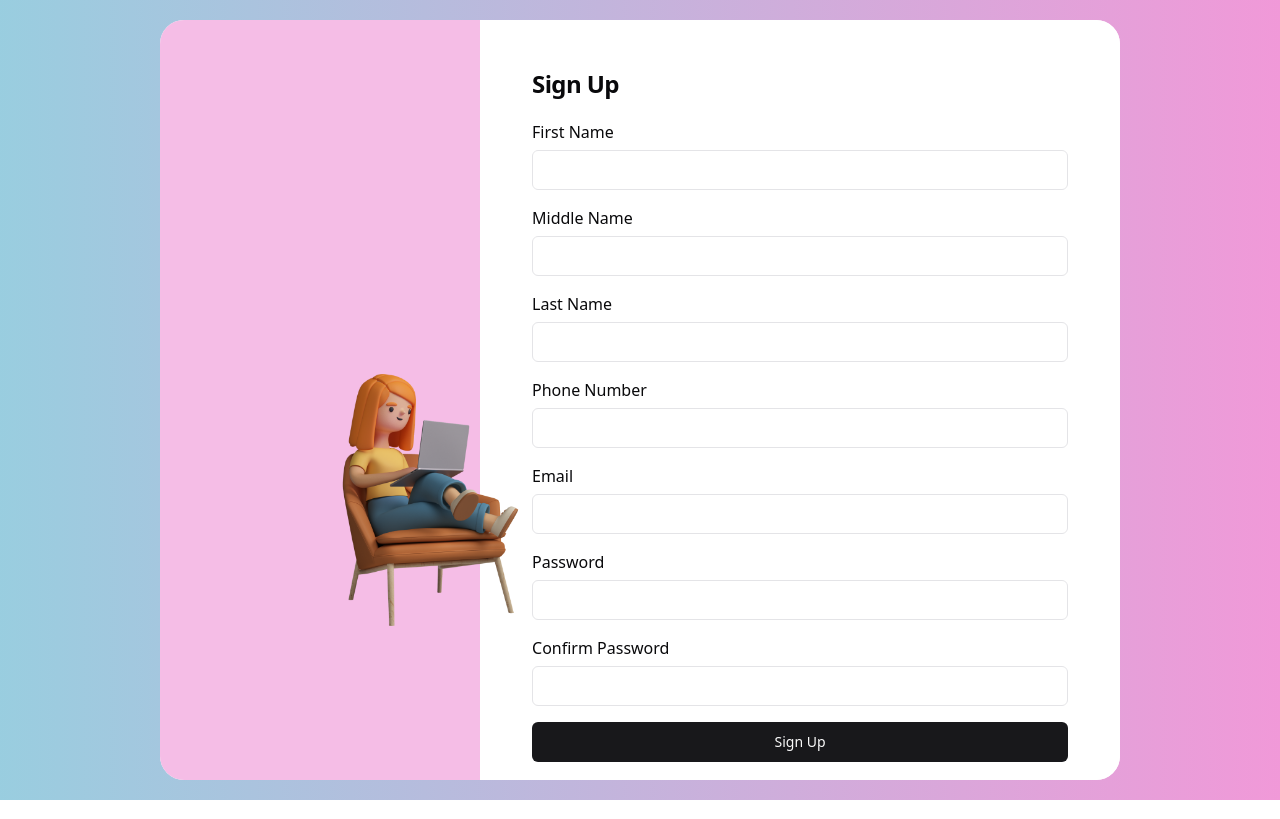
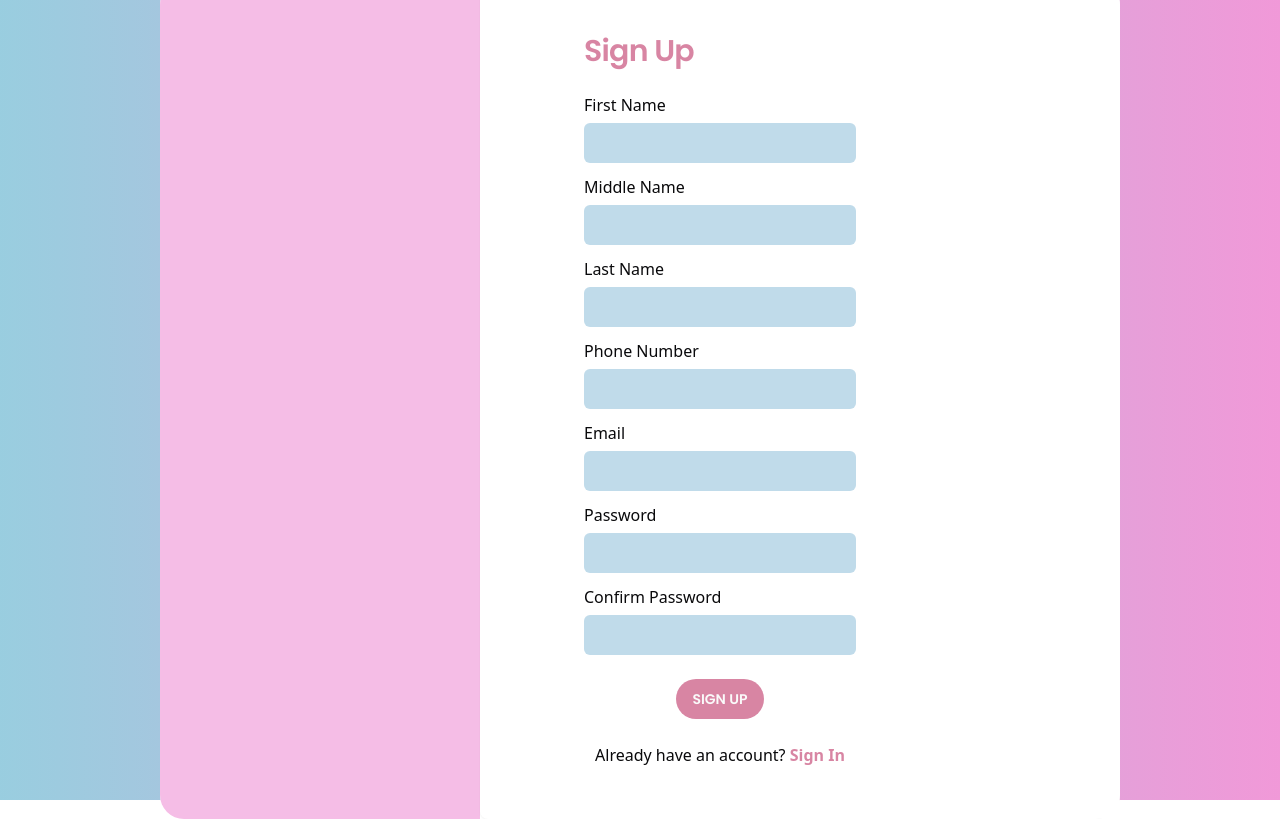
Before and after one commit to Subodh-Hub/Blog-Application-Intern-Digihub-, a React (Vite) app: page /signup in a window 1280 px wide. Built offline with nearby package versions, Linux system fonts and the light colour scheme; a web font is replaced by a local one.

Commit message:
same as yesterday

```diff
--- a/src/components/Navbar.jsx
+++ b/src/components/Navbar.jsx
@@ -1,11 +1,25 @@
-import React, { useState } from "react";
-import profile from "@/assets/images/profile2.png";
+import React, { useState, useEffect } from "react";
 import { IoMenu, IoClose } from "react-icons/io5";
 import { Avatar, AvatarFallback, AvatarImage } from "@/components/ui/avatar";
 import { ModeToggle } from "./ModeToggle";
-
+import { Link } from "react-router-dom";
+import axios from "@/api/axios";
 const Navbar = () => {
   const [isMenuOpen, setIsMenuOpen] = useState(false);
+  const URL = "/category";
+  const [category, setCategory] = useState([]);
+  useEffect(() => {
+    async function fetchData() {
+      try {
+        const response = await axios.get(URL);
+        setCategory(response.data);
+      } catch (error) {
+        console.log("Error", error);
+      }
+    }
+    fetchData();
+  }, []);
+
   return (
     <>
       <header className="relative flex items-center justify-between w-screen px-8 py-6 text-black bg-white md:px-32 xl:px-80 dark:bg-customDarkTheme ">
@@ -21,8 +35,12 @@ const Navbar = () => {
         <ul className="hidden gap-10 font-sans text-base text-[#3B3C4A] dark:text-white xl:flex">
           <li className="cursor-pointer hover:text-blue-500">Home</li>
           <li className="cursor-pointer hover:text-blue-500">Blog</li>
-          <li className="cursor-pointer hover:text-blue-500">Single Post</li>
-          <li className="cursor-pointer hover:text-blue-500">Pages</li>
+          {category.map((el) => (
+            <li className="cursor-pointer hover:text-blue-500" key={el.id}>
+              {el.categoryTitle}{" "}
+              {/* Assuming each category has 'id' and 'categoryTitle' */}
+            </li>
+          ))}
           <li className="cursor-pointer hover:text-blue-500">Contact</li>
         </ul>
         <div className="flex gap-3 lg:gap-10 xl:gap-10">
@@ -32,25 +50,25 @@ const Navbar = () => {
           </Avatar>
           <ModeToggle className="cursor-pointer" />
           <button className="px-3 text-sm border-[1px] border-black border-solid rounded-lg hover:bg-black hover:text-white dark:bg-blue-600 dark:hover:bg-blue-500 dark:text-white">
-            Sign In
+            <Link to="/">Sign In</Link>
           </button>
         </div>
       </header>
       {isMenuOpen ? (
         <ul className="flex flex-col items-center w-screen gap-2 bg-zinc-100 drop-shadow-lg xl:hidden dark:text-white dark:bg-blue-950 rounded-xl">
-          <li className="w-full py-5 text-center cursor-pointer hover:text-blue-500 hover:bg-zinc-200 dark:hover:bg-blue-900 hover:rounded-b-3xl">
+          <li className="w-full py-5 text-center cursor-pointer hover:bg-zinc-200 dark:hover:bg-blue-900 hover:rounded-b-3xl">
             Home
           </li>
-          <li className="w-full py-5 text-center cursor-pointer hover:text-blue-500 hover:bg-zinc-200 dark:hover:bg-blue-900 hover:rounded-3xl">
+          <li className="w-full py-5 text-center cursor-pointer hover:bg-zinc-200 dark:hover:bg-blue-900 hover:rounded-3xl">
             Blog
           </li>
-          <li className="w-full py-5 text-center cursor-pointer hover:text-blue-500 hover:bg-zinc-200 dark:hover:bg-blue-900 hover:rounded-3xl">
-            Single Post
-          </li>
-          <li className="w-full py-5 text-center cursor-pointer hover:text-blue-500 hover:bg-zinc-200 dark:hover:bg-blue-900 hover:rounded-3xl">
-            Pages
-          </li>
-          <li className="w-full py-5 text-center cursor-pointer hover:text-blue-500 hover:bg-zinc-200 dark:hover:bg-blue-900 hover:rounded-t-3xl">
+          {category.map((el) => (
+            <li className="w-full py-5 text-center cursor-pointer hover:bg-zinc-200 dark:hover:bg-blue-900 hover:rounded-3xl">
+              {el.categoryTitle}{" "}
+              {/* Assuming each category has 'id' and 'categoryTitle' */}
+            </li>
+          ))}
+          <li className="w-full py-5 text-center cursor-pointer hover:bg-zinc-200 dark:hover:bg-blue-900 hover:rounded-t-3xl">
             Contact
           </li>
         </ul>
--- a/src/components/hooks/useLoginForm.jsx
+++ b/src/components/hooks/useLoginForm.jsx
@@ -23,11 +23,13 @@ const useLoginForm = () => {
       };
       try {
         const response = await axios.post(URL, payload);
-        navigate("/dashboard");
-
-      }
-      catch (error) {
-        toast.error("Wrong credential!!!");
+        if (response) {
+          toast.success("Login Successfull");
+          console.log(response.data);
+          navigate("/dashboard");
+        }
+      } catch (error) {
+        toast.warning("Error with fetching the api!!!");
         setLoading(false);
       }
     },
--- a/src/pages/Login.jsx
+++ b/src/pages/Login.jsx
@@ -11,20 +11,19 @@ import { ToastContainer } from "react-toastify";
 
 const Login = () => {
   const { formik, loading } = useLoginForm();
-  //   console.log(formik.values);
   return (
-    <div className="flex items-center justify-center w-screen h-screen bg-custom-gradient">
+    <div className="flex items-center justify-center w-screen h-screen bg-custom-gradient dark:bg-custom-gradient">
       <div className="form-container">
         <div className="form-details">
           <div className="form-header">
             <h1>Logo Here</h1>
-            <p>Blogging site developed during intern!!!!</p>
+            <p className="dark:text-black">Blogging site developed during intern!!!!</p>
             <h3>Log In</h3>
           </div>
           <div className="form-content">
             <form onSubmit={formik.handleSubmit}>
               <div className="form-component">
-                <label htmlFor="email">Email</label>
+                <label htmlFor="email" className="dark:text-black">Email</label>
                 <input
                   type="email"
                   id="email"
@@ -38,7 +37,7 @@ const Login = () => {
                 ) : null}
               </div>
               <div className="form-component">
-                <label htmlFor="password">Password</label>
+                <label htmlFor="password" className="dark:text-black">Password</label>
                 <input
                   type="password"
                   id="password"
@@ -65,7 +64,7 @@ const Login = () => {
             </form>
           </div>
           <div className="form-footer">
-            <p>
+            <p className="dark:text-black">
               Need an account? <Link to="/signup">Sign Up</Link>
             </p>
           </div>
--- a/src/pages/SignUp.jsx
+++ b/src/pages/SignUp.jsx
@@ -19,24 +19,26 @@ const SignUp = () => {
   const { formik, loading } = useSignUp();
   return (
     <div className="flex items-center justify-center w-screen h-screen bg-custom-gradient">
-      <div className="w-[75vw] relative bg-white h-[95vh] rounded-3xl overflow-hidden ">
-        <div className="absolute left-0 lg:w-1/3 sm:w-0 md:w-0 lg:h-full bg-customPink signup-side-container">
-          <img
+      <div className="overflow-hidden flex justify-center bg-white w-[75vw] h-fit rounded-3xl">
+        <div className="hidden lg:w-1/3 h-100 lg:block bg-customPink">
+          {/* <img
             src={character}
             alt=""
             className="absolute right-[-100px] z-10 top-80"
-          />
+          /> */}
         </div>
 
-        <Card className="absolute right-0 items-center border-none shadow-none p-7 lg:w-2/3 sm:w-full">
-          <CardHeader>
-            <CardTitle>Sign Up</CardTitle>
+        <Card className="items-center border-none md:w-2/3 p-7 lg:px-20 dark:bg-white">
+          <CardHeader className="xl:w-2/3">
+            <CardTitle className="text-[#d885a3] font-poppins text-3xl text-left dark:text-[#d885a3]">
+              Sign Up
+            </CardTitle>
           </CardHeader>
-          <CardContent>
+          <CardContent className="xl:w-2/3">
             <Form>
               <form
                 onSubmit={formik.handleSubmit}
-                className="grid items-center w-full gap-4"
+                className="flex flex-col justify-center gap-3 item-center dark:text-black"
               >
                 <div className="flex flex-col space-y-1.5">
                   <Label htmlFor="firstName">First Name</Label>
@@ -44,6 +46,7 @@ const SignUp = () => {
                     type="text"
                     id="firstName"
                     name="firstName"
+                    className="bg-[#c0dbea] border-none"
                     value={formik.values.firstName}
                     onChange={formik.handleChange}
                     onBlur={formik.handleBlur}
@@ -60,6 +63,7 @@ const SignUp = () => {
                     type="text"
                     id="middleName"
                     name="middleName"
+                    className="bg-[#c0dbea] border-none"
                     value={formik.values.middleName}
                     onChange={formik.handleChange}
                     onBlur={formik.handleBlur}
@@ -71,6 +75,7 @@ const SignUp = () => {
                     type="text"
                     id="lastName"
                     name="lastName"
+                    className="bg-[#c0dbea] border-none"
                     value={formik.values.lastName}
                     onChange={formik.handleChange}
                     onBlur={formik.handleBlur}
@@ -87,7 +92,7 @@ const SignUp = () => {
                     type="number"
                     id="phone"
                     name="phone"
-                    className="appearance-none [&::-webkit-inner-spin-button]:appearance-none [&::-webkit-outer-spin-button]:appearance-none [&::-moz-appearance:textfield]"
+                    className="appearance-none [&::-webkit-inner-spin-button]:appearance-none [&::-webkit-outer-spin-button]:appearance-none [&::-moz-appearance:textfield] bg-[#c0dbea] border-none"
                     value={formik.values.phone}
                     onChange={formik.handleChange}
                     onBlur={formik.handleBlur}
@@ -104,6 +109,7 @@ const SignUp = () => {
                     type="email"
                     id="email"
                     name="email"
+                    className="bg-[#c0dbea] border-none"
                     value={formik.values.email}
                     onChange={formik.handleChange}
                     onBlur={formik.handleBlur}
@@ -120,6 +126,7 @@ const SignUp = () => {
                     type="password"
                     id="password"
                     name="password"
+                    className="bg-[#c0dbea] border-none"
                     value={formik.values.password}
                     onChange={formik.handleChange}
                     onBlur={formik.handleBlur}
@@ -136,6 +143,7 @@ const SignUp = () => {
                     type="password"
                     id="confirmPassword"
                     name="confirmPassword"
+                    className="bg-[#c0dbea] border-none"
                     value={formik.values.confirmPassword}
                     onChange={formik.handleChange}
                     onBlur={formik.handleBlur}
@@ -147,32 +155,26 @@ const SignUp = () => {
                     </p>
                   ) : null}
                 </div>
-                <Button type="submit">
+                <Button
+                  type="submit"
+                  className="items-center m-auto mt-3 bg-[#d885a3] w-fit uppercase font-semibold font-poppins rounded-full dark:text-white"
+                >
                   Sign Up
                   {loading ? <Loader2 className="animate-spin" /> : ""}
                 </Button>
               </form>
             </Form>
           </CardContent>
-          <CardFooter>
-            <p>
-              Already have an account? <Link to="/">Sign In</Link>
+          <CardFooter className="justify-center xl:w-2/3">
+            <p className="text-center dark:text-black">
+              Already have an account?{" "}
+              <Link to="/" className="text-[#d885a3] font-semibold">
+                Sign In
+              </Link>
             </p>
           </CardFooter>
         </Card>
-        <ToastContainer
-          position="top-center"
-          // autoClose={5000}
-          // hideProgressBar={false}
-          // newestOnTop={false}
-          // closeOnClick={false}
-          // rtl={false}
-          // pauseOnFocusLoss
-          // draggable
-          // pauseOnHover
-          // theme="light"
-          // transition={Bounce}
-        />
+        <ToastContainer position="top-right" />
       </div>
     </div>
   );
```
